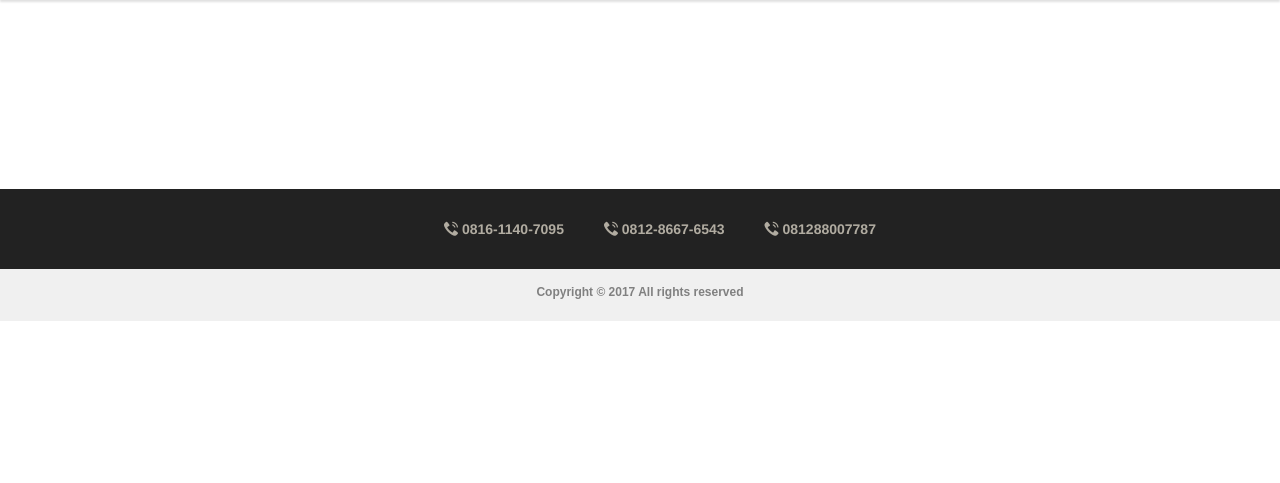
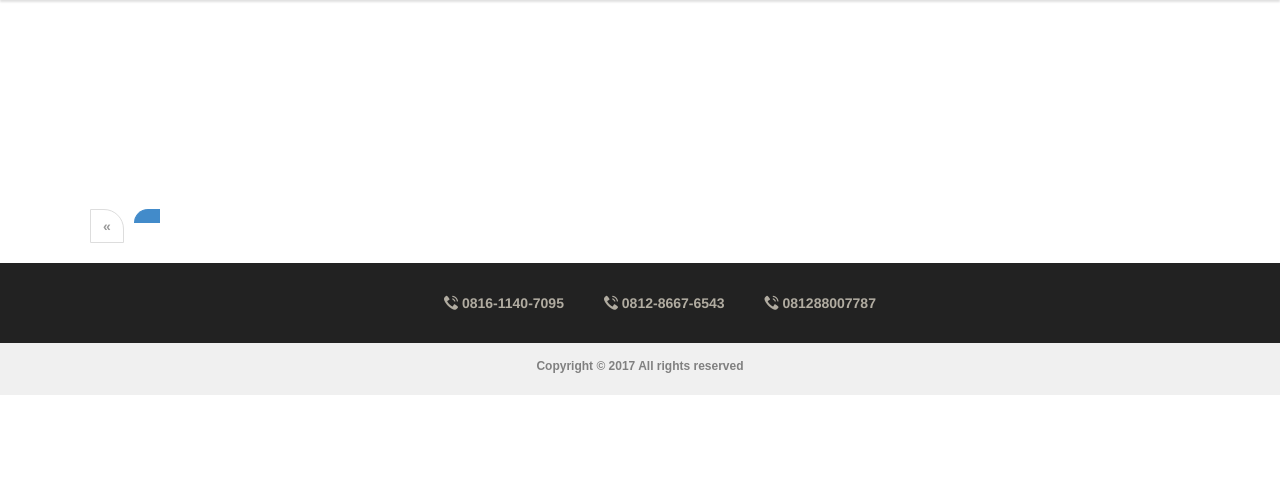
Before and after one commit to crayongenerateon/ohi, a CodeIgniter app: page /database/index.php/news/index/1 in a window 1280 px wide. Shown: the part 81-564 px from the top of the page. Run offline with CodeIgniter, Linux system fonts and the light colour scheme; data that the repository does not hold is empty; some libraries are stand-ins or nearby versions; some web fonts are replaced.

Commit message:
update pagination
pagination update

```diff
--- a/application/views/news/list.php
+++ b/application/views/news/list.php
@@ -116,7 +116,11 @@
         </div>
       </div>
       <div >
-        <?php echo $this->pagination->create_links(); ?>
+        <ul class="pagination">
+          <li class="disabled"><a href="#">«</a></li>
+          <li class="active"><a href="#"> <?php echo $this->pagination->create_links(); ?></a></li>
+
+        </ul>
       </div>
     </div>
 
--- a/media/template/media/css/custom.css
+++ b/media/template/media/css/custom.css
@@ -1292,3 +1292,14 @@ h1 div:first-child {
   background-repeat: no-repeat;
   background-size: contain;
 }
+
+.pagination {
+  padding-left: 20px;
+}
+.pagination>li>a,  .pagination>li>span {
+  border-radius: 0 20px 0 0 !important;
+  margin: 0 5px;
+}
+.pagination > li:last-child > a,  .pagination > li:last-child > span {
+  border-radius:20px 0 0 0 !important;
+}
```
